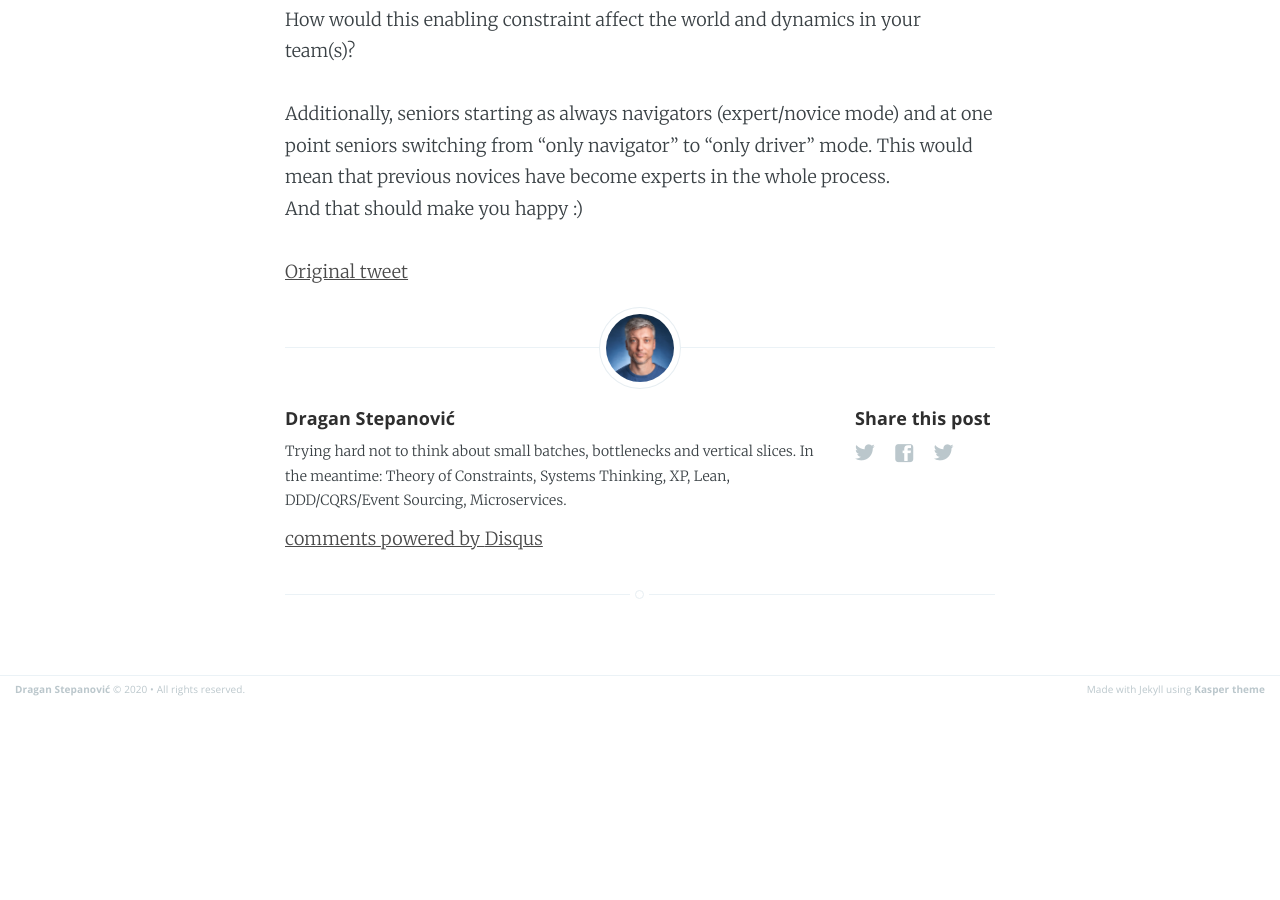
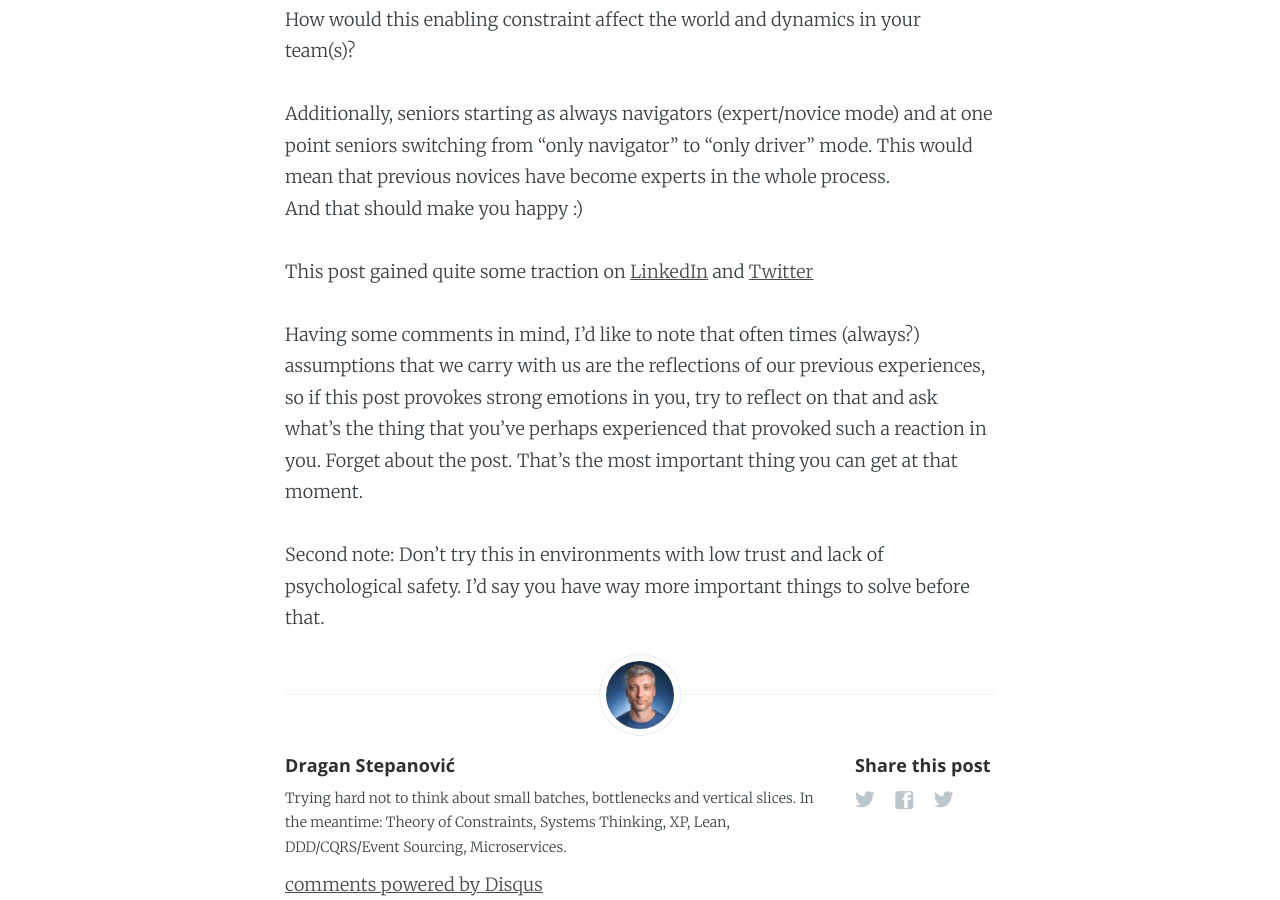
Before and after one commit to dragan-stepanovic/dragan-stepanovic.github.io, a Jekyll site: the page built from _posts/2020-06-25-no-coding-seniors.md, in a window 1280 px wide and 900 px high, scrolled down 455 px. Built offline with Jekyll 4.4.1, drawn with Linux system fonts in a browser that asks for light colours; our own code applies the rules of GitHub Pages for plain Markdown files; comment, search, counter and statistics services are not loaded; before the commit the page ends 1159 px from its top, so only the background shows below that.

Commit message:
Update 2020-06-25-no-coding-seniors.md

```diff
--- a/_posts/2020-06-25-no-coding-seniors.md
+++ b/_posts/2020-06-25-no-coding-seniors.md
@@ -10,4 +10,9 @@ Additionally, seniors starting as always navigators (expert/novice mode) and at
 This would mean that previous novices have become experts in the whole process.
 And that should make you happy :)
 
-[Original tweet](https://twitter.com/d_stepanovic/status/1276257965373259777)
+This post gained quite some traction on [LinkedIn](https://www.linkedin.com/posts/dstepanovic_what-if-senior-developers-were-not-allowed-activity-6702103827295936512-0D2B) and [Twitter](https://twitter.com/d_stepanovic/status/1276257965373259777)
+
+Having some comments in mind, I'd like to note that often times (always?) assumptions that we carry with us are the reflections of our previous experiences, so if this post provokes strong emotions in you, try to reflect on that and ask what's the thing that you've perhaps experienced that provoked such a reaction in you. Forget about the post. That's the most important thing you can get at that moment.
+
+
+Second note: Don't try this in environments with low trust and lack of psychological safety. I'd say you have way more important things to solve before that.
```
